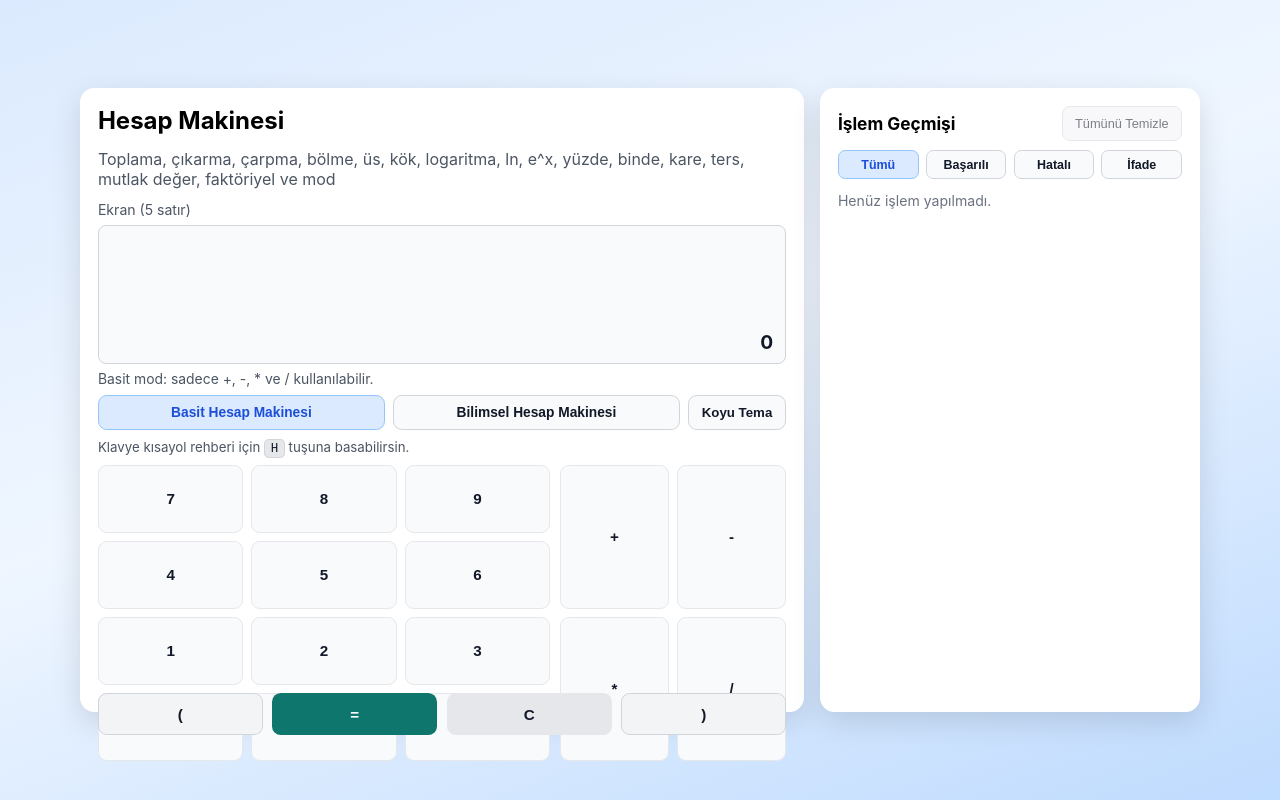
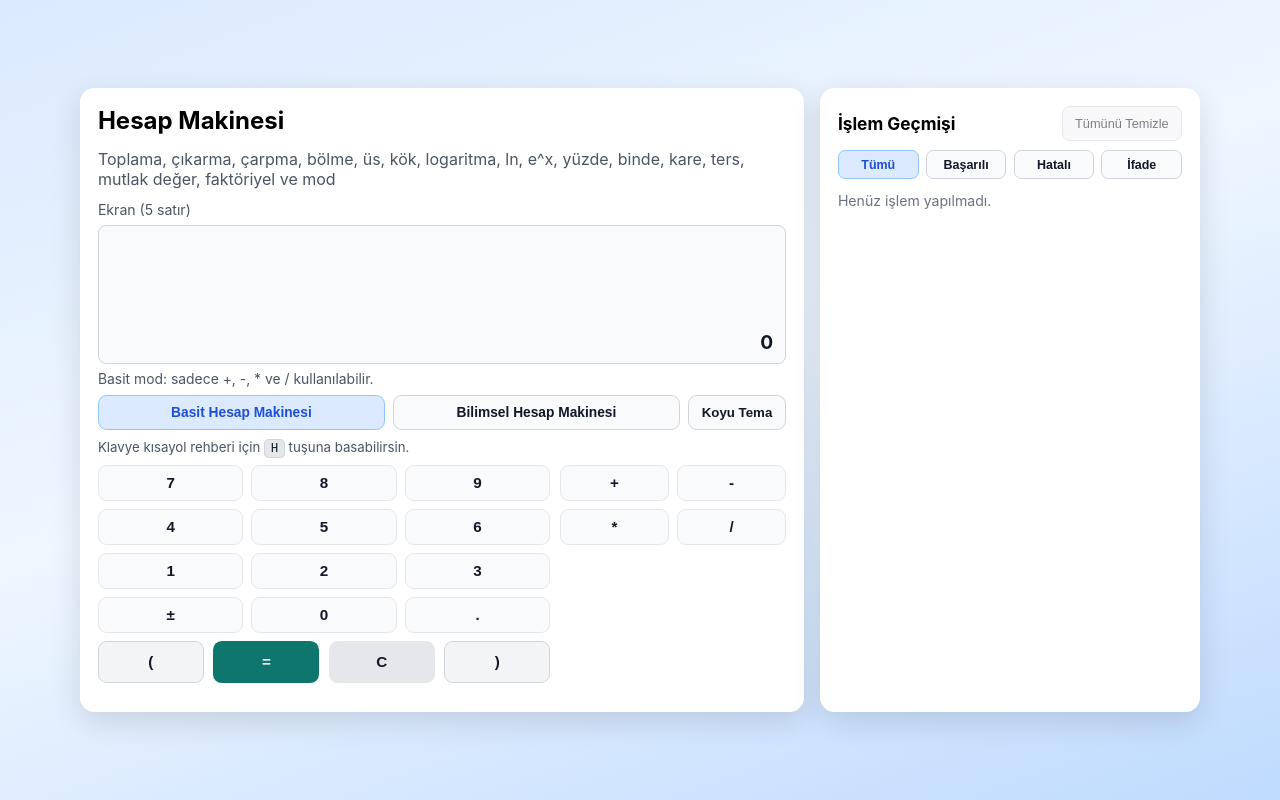
Before and after one commit to alikizilirmak/reactWithTypeScript, a React (Vite) app: page / in a window 1280 px wide. Built offline with nearby package versions, Linux system fonts and the light colour scheme.

Commit message:
Anchor action row under number pad
Co-authored-by: Ali Kızılırmak <akzlrmk.1990@gmail.com>

```diff
--- a/src/App.css
+++ b/src/App.css
@@ -14,8 +14,6 @@
 }
 
 .calculator {
-  --scientific-keypad-height: calc(8 * 30px + 7 * 0.5rem);
-
   width: 100%;
   height: var(--panel-height);
   min-height: var(--panel-height);
@@ -24,7 +22,7 @@
   background: #ffffff;
   box-shadow: 0 10px 30px rgba(0, 0, 0, 0.12);
   display: grid;
-  grid-template-rows: auto auto auto auto auto minmax(220px, 1fr) auto;
+  grid-template-rows: auto auto auto auto auto minmax(0, 1fr);
   row-gap: 0.55rem;
   align-content: start;
   min-height: 0;
@@ -164,16 +162,21 @@
   grid-template-columns: 2fr 1fr;
   gap: 0.6rem;
   align-self: start;
-  align-items: stretch;
-  min-height: var(--scientific-keypad-height);
+  align-items: start;
+  min-height: 0;
 }
 
+.keypad-left,
 .number-pad,
 .operator-pad {
   display: grid;
   gap: 0.5rem;
-  height: 100%;
   min-height: 0;
+}
+
+.keypad-left {
+  align-self: start;
+  grid-template-rows: auto auto;
 }
 
 .number-pad {
@@ -183,6 +186,7 @@
 
 .operator-pad {
   grid-template-columns: repeat(2, minmax(0, 1fr));
+  align-self: start;
 }
 
 .operator-pad.basic {
@@ -659,10 +663,6 @@
     grid-template-columns: 1fr;
   }
 
-  .calculator {
-    --scientific-keypad-height: calc(8 * 28px + 7 * 0.45rem);
-  }
-
   .shortcut-modal ul {
     grid-template-columns: 1fr;
   }
--- a/src/App.tsx
+++ b/src/App.tsx
@@ -1337,6 +1337,7 @@ function App() {
 
         {/* Sol blok sayısal tuşlar, sağ blok operatör tuşları */}
         <div className="keypad-layout">
+          <div className="keypad-left">
             <div className="number-pad">
               <button
                 type="button"
@@ -1422,6 +1423,37 @@ function App() {
               >
                 .
               </button>
+            </div>
+            <div className="actions">
+              <button
+                type="button"
+                className={`paren ${activeVirtualKey === '(' ? 'key-pressed' : ''}`}
+                onClick={() => appendExpressionToken('(')}
+              >
+                (
+              </button>
+              <button
+                type="button"
+                className={`equal ${activeVirtualKey === '=' ? 'key-pressed' : ''}`}
+                onClick={handleEqual}
+              >
+                =
+              </button>
+              <button
+                type="button"
+                className={`secondary ${activeVirtualKey === 'clear' ? 'key-pressed' : ''}`}
+                onClick={clearAll}
+              >
+                C
+              </button>
+              <button
+                type="button"
+                className={`paren ${activeVirtualKey === ')' ? 'key-pressed' : ''}`}
+                onClick={() => appendExpressionToken(')')}
+              >
+                )
+              </button>
+            </div>
           </div>
 
           <div className={`operator-pad ${calculatorMode}`}>
@@ -1431,37 +1463,6 @@ function App() {
               showScientific={calculatorMode === 'scientific'}
             />
           </div>
-        </div>
-
-        <div className="actions">
-          <button
-            type="button"
-            className={`paren ${activeVirtualKey === '(' ? 'key-pressed' : ''}`}
-            onClick={() => appendExpressionToken('(')}
-          >
-            (
-          </button>
-          <button
-            type="button"
-            className={`equal ${activeVirtualKey === '=' ? 'key-pressed' : ''}`}
-            onClick={handleEqual}
-          >
-            =
-          </button>
-          <button
-            type="button"
-            className={`secondary ${activeVirtualKey === 'clear' ? 'key-pressed' : ''}`}
-            onClick={clearAll}
-          >
-            C
-          </button>
-          <button
-            type="button"
-            className={`paren ${activeVirtualKey === ')' ? 'key-pressed' : ''}`}
-            onClick={() => appendExpressionToken(')')}
-          >
-            )
-          </button>
         </div>
       </main>
 
```
Lines whose indentation alone changed are shown as unchanged.
